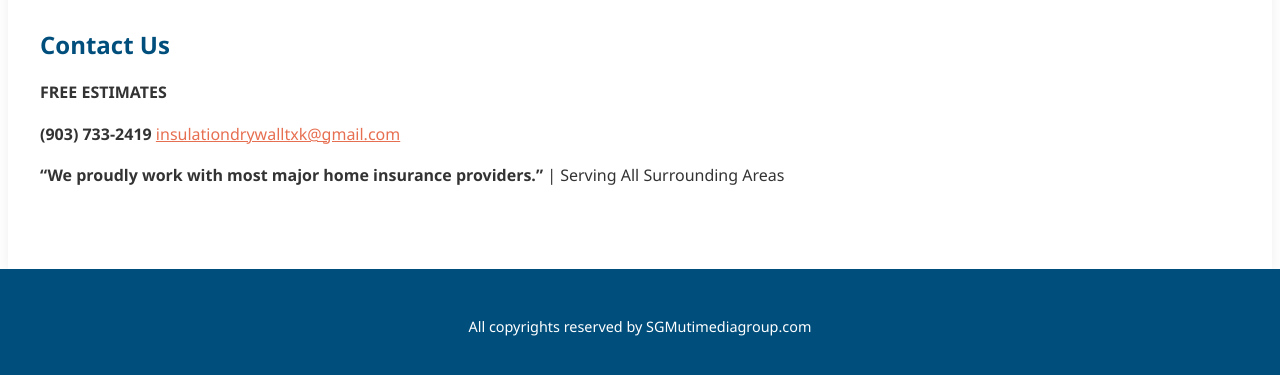
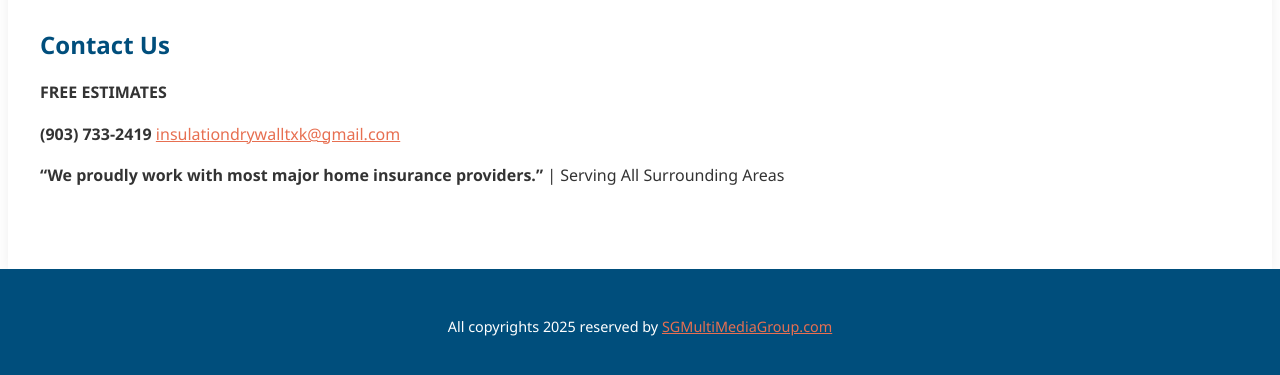
Before and after one commit to sghost2021/insolationdrywall, a plain HTML site: page index.html in a window 1280 px wide. Shown: the part 1391-1766 px from the top of the page. Drawn offline with Linux system fonts and the light colour scheme.

Commit message:
Update index.html

```diff
--- a/index.html
+++ b/index.html
@@ -183,7 +183,11 @@
   </div>
 
   <footer>
-    <p>All copyrights reserved by SGMutimediagroup.com</p>
-  </footer>
+  <p>All copyrights 2025 reserved by
+    <a href="https://www.SGMultiMediaGroup.com" target="_blank" rel="noopener noreferrer">
+      SGMultiMediaGroup.com
+    </a>
+  </p>
+</footer>
 </body>
 </html>
```
